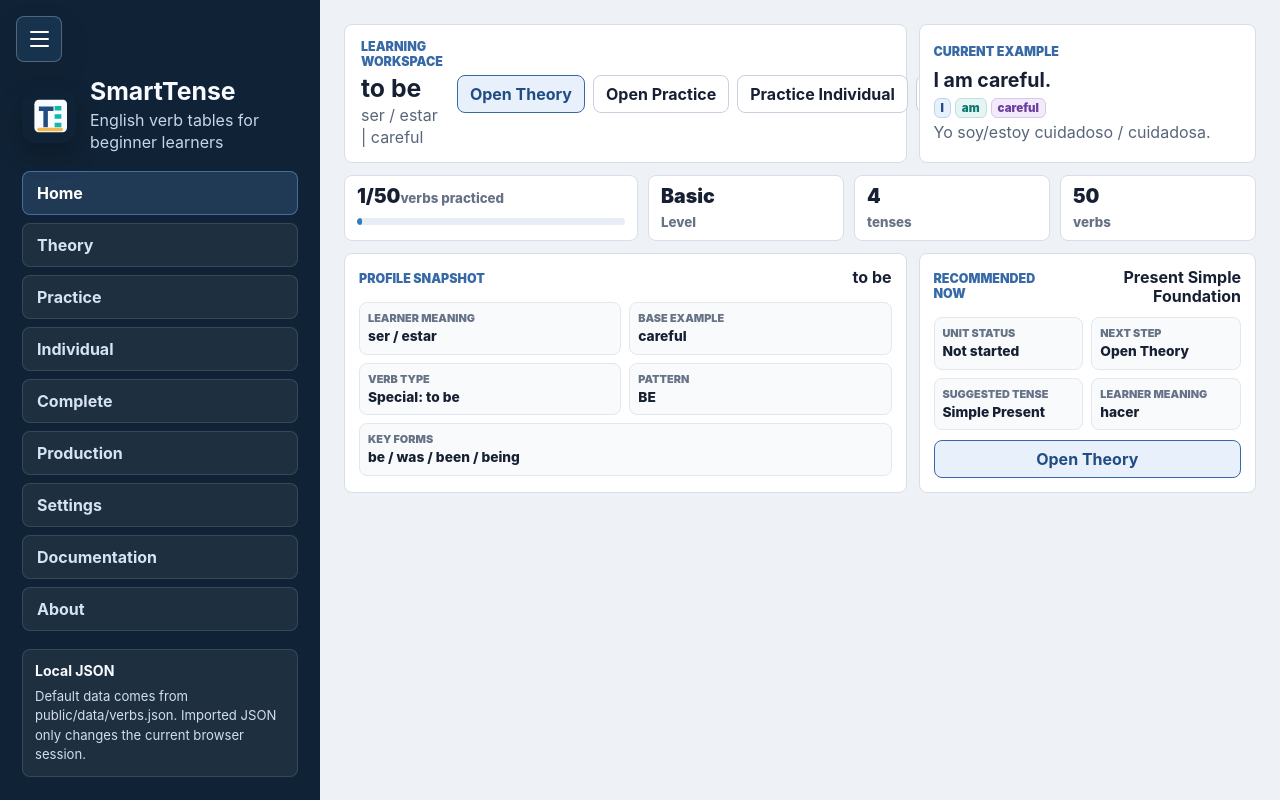
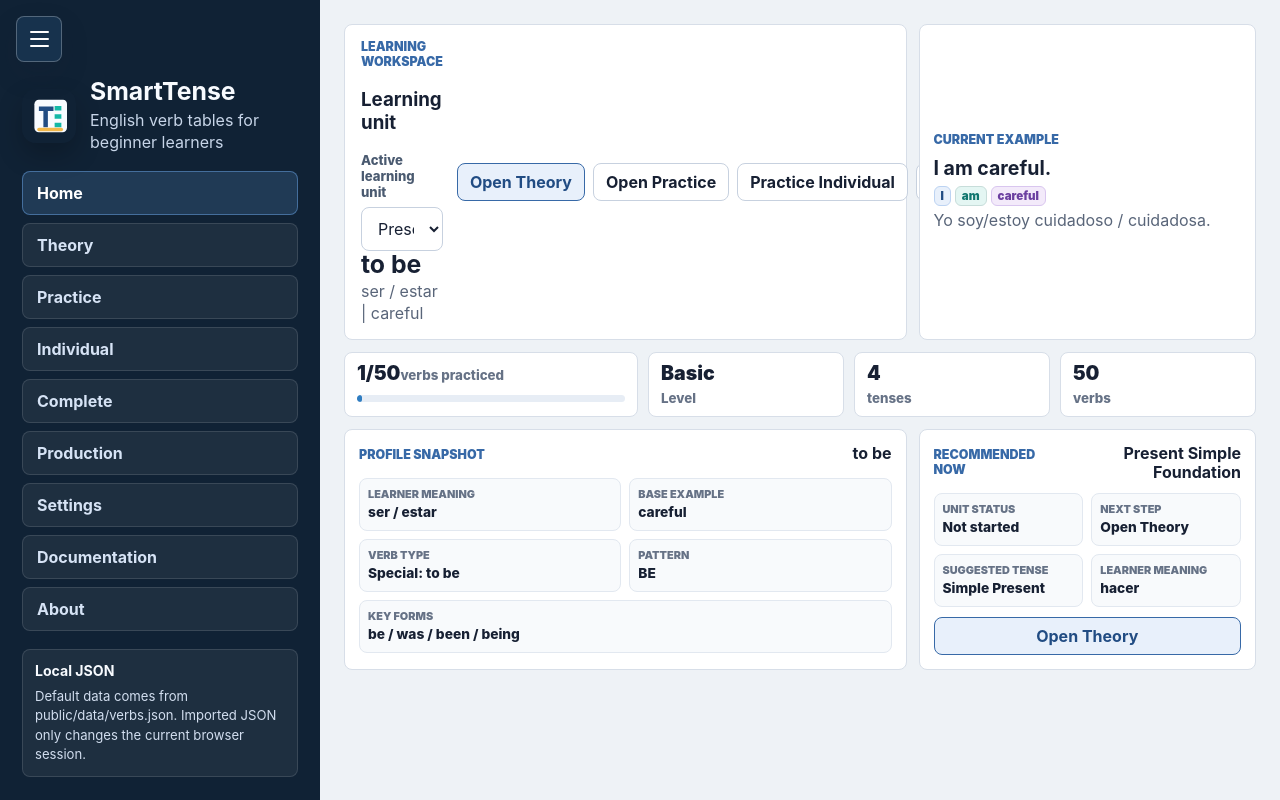
Before and after one commit to dafermen/SmartTense, a React (Vite) app: page / in a window 1280 px wide. Built offline with nearby package versions, Linux system fonts and the light colour scheme.

Commit message:
Update phase roadmap docs and finalize Dario-driven execution plan

```diff
--- a/src/App.jsx
+++ b/src/App.jsx
@@ -49,6 +49,7 @@ export default function App() {
   const [appData, setAppData] = useState(DEFAULT_DATA);
   const [learningContent, setLearningContent] = useState({ schemaVersion: 1, units: [] });
   const [learningContentDraft, setLearningContentDraft] = useState({ schemaVersion: 2, contexts: [], units: [] });
+  const [activeLearningUnitId, setActiveLearningUnitId] = useState(storedSettings.activeLearningUnitId || "");
   const [verbId, setVerbId] = useState(storedSettings.verbId || DEFAULT_DATA.verbs[0].id);
   const [subjectId, setSubjectId] = useState(storedSettings.subjectId || SUBJECTS[0].id);
   const [individualTenseIds, setIndividualTenseIds] = useState(() => {
@@ -259,10 +260,23 @@ export default function App() {
     const previewTense = TENSES.find((tense) => tense.id === "simplePresent") || tenses[0] || TENSES[0];
     return buildRows(currentVerb, [previewSubject], [previewTense], interfaceLanguage, { learnerLanguage, useContractions })[0];
   }, [currentVerb, interfaceLanguage, learnerLanguage, subjectId, tenses, useContractions]);
-  const primaryLearningUnit = useMemo(
+  const defaultLearningUnit = useMemo(
     () => learningContent.units.find((unit) => unit.tenseIds.includes("simplePresent")) || learningContent.units[0],
     [learningContent.units]
   );
+  const primaryLearningUnit = useMemo(
+    () => learningContent.units.find((unit) => unit.id === activeLearningUnitId) || defaultLearningUnit,
+    [activeLearningUnitId, defaultLearningUnit, learningContent.units]
+  );
+  useEffect(() => {
+    if (!learningContent.units.length) return;
+    if (!activeLearningUnitId) {
+      setActiveLearningUnitId(defaultLearningUnit?.id || learningContent.units[0].id);
+      return;
+    }
+    if (learningContent.units.some((unit) => unit.id === activeLearningUnitId)) return;
+    setActiveLearningUnitId(defaultLearningUnit?.id || learningContent.units[0].id);
+  }, [activeLearningUnitId, defaultLearningUnit, learningContent.units]);
   const unitContexts = useMemo(
     () => getUnitContexts(primaryLearningUnit, learningContent.contexts || []),
     [learningContent.contexts, primaryLearningUnit]
@@ -339,6 +353,7 @@ export default function App() {
     writeStoredSettings({
       verbId,
       subjectId,
+      activeLearningUnitId,
       group,
       level,
       verbPattern,
@@ -812,6 +827,7 @@ export default function App() {
 
   function renderDashboard() {
     const levelLabel = LEVELS.find((entry) => entry.id === level)?.[interfaceLanguage];
+    const unitTitle = primaryLearningUnit?.title || "";
 
     return (
       <section className="home-board" aria-label={t("home")}>
@@ -819,6 +835,19 @@ export default function App() {
           <article className="home-primary-card">
             <div>
               <p className="eyebrow">{t("workspace")}</p>
+              <h3>{t("learningUnit")}</h3>
+              <SelectField
+                label={t("activeLearningUnit")}
+                value={primaryLearningUnit?.id || ""}
+                onChange={setActiveLearningUnitId}
+                variant="light"
+              >
+                {learningContent.units.map((unit) => (
+                  <option key={unit.id} value={unit.id}>
+                    {unit.title}
+                  </option>
+                ))}
+              </SelectField>
               <h2>{currentVerb.label}</h2>
               <p>{verbSummary.meaning || t("noLearnerMeaning")} | {verbSummary.object || currentVerb.object || "core form"}</p>
             </div>
@@ -872,7 +901,7 @@ export default function App() {
           <article className="home-info-card home-recommend-card">
             <div className="home-card-heading">
               <p className="eyebrow">{t("recommendedNow")}</p>
-              <h3>{nextLearningStep.title || recommendedVerb?.label || currentVerb.label}</h3>
+              <h3>{unitTitle || nextLearningStep.title || recommendedVerb?.label || currentVerb.label}</h3>
             </div>
             <dl className="home-compact-list">
               <div><dt>{t("unitStatus")}</dt><dd>{t(primaryUnitProgress.status)}</dd></div>
--- a/src/i18n.js
+++ b/src/i18n.js
@@ -91,6 +91,8 @@ export const I18N = {
     suggestedVerb: "Suggested verb",
     suggestedTense: "Suggested tense",
     suggestedSubject: "Suggested subject",
+    learningUnit: "Learning unit",
+    activeLearningUnit: "Active learning unit",
     exampleNow: "Current example",
     studyProgress: "Study progress",
     profileSnapshot: "Profile snapshot",
@@ -225,6 +227,8 @@ export const I18N = {
     resetProgressConfirm: "Reset your local progress for this device?",
     progressReset: "Progress reset for this device.",
     learningPath: "Learning path",
+    learningUnit: "Learning unit",
+    activeLearningUnit: "Active learning unit",
     unitStatus: "Unit status",
     nextStep: "Next step",
     notStarted: "Not started",
@@ -490,6 +494,8 @@ settings: "Configuraci\u00f3n",
     resetProgressConfirm: "\u00bfBorrar el progreso local de este dispositivo?",
     progressReset: "Progreso borrado en este dispositivo.",
     learningPath: "Ruta de aprendizaje",
+    learningUnit: "Unidad de aprendizaje",
+    activeLearningUnit: "Unidad activa",
     unitStatus: "Estado de unidad",
     nextStep: "Siguiente paso",
     notStarted: "No iniciada",
```
Also changed, not shown: 9 other files (tests, documents, lock files or other folders).
